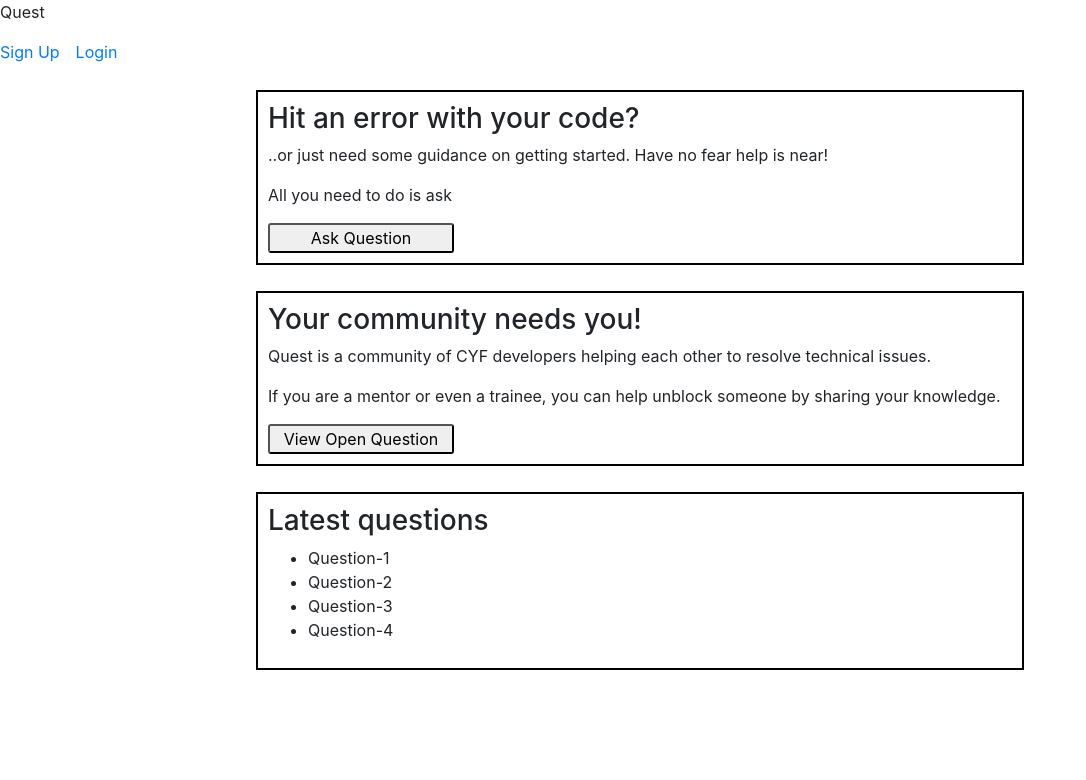
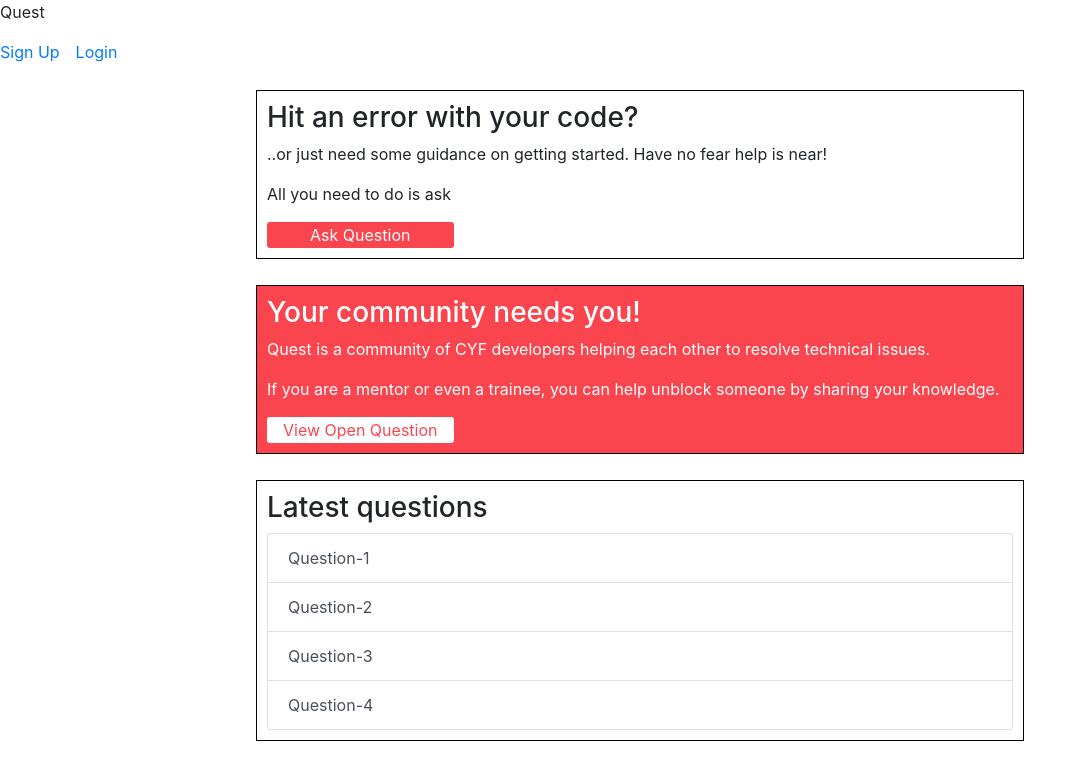
Before and after one commit to ATedy/wm2-q-and-a, a React (Create React App) app in the folder client/: page / in a window 1280 px wide. Shown: the top 780 px of the page, without its empty margins (0-1086 px from the left). Built offline with nearby package versions, Linux system fonts and the light colour scheme; no server answers.

Commit message:
Home page CSS adde

```diff
--- a/client/src/pages/Home.css
+++ b/client/src/pages/Home.css
@@ -9,20 +9,34 @@
 .message:hover {
   background-color: yellow;
 }
-.sectionContainer{
+.sectionContainer {
   margin: 2% auto;
   width: 60%;
-    border: 2px solid black;
+  border: 1px solid black;
   padding: 10px;
 }
-.sectionContainer button{
+.sectionContainer button {
   width: 25%;
   border-radius: 3px;
 }
 
+section button {
+  background-color: #fb454e;
+  color: white;
+  border: none;
+}
 
+section:nth-child(2) {
+  background-color: #fb454e;
+  color: white;
+}
+section:nth-child(2) button {
+   color: #fb454e;
+    background-color: white;
+  }
 
-.loginContainer, .signUpContainer{
+.loginContainer,
+.signUpContainer {
   width: 30%;
   text-align: center;
   margin: 7% auto;
@@ -30,13 +44,13 @@
   border: 1px solid black;
 }
 
-.loginForm, .signUpForm{
-
+.loginForm,
+.signUpForm {
   display: flex;
   flex-direction: column;
 }
 
-  form input {
+form input, form button {
   height: 2em;
   margin: 0.5em;
   border-radius: 3px;
--- a/client/src/pages/Home.js
+++ b/client/src/pages/Home.js
@@ -48,11 +48,11 @@ export function Home() {
 				</section>
 				<section className="sectionContainer">
 					<h3>Latest questions</h3>
-					<ul>
-						<li>Question-1</li>
-						<li>Question-2</li>
-						<li>Question-3</li>
-						<li>Question-4</li>
+					<ul className="list-group">
+						<li className="list-group-item list-group-item-action">Question-1</li>
+						<li className="list-group-item list-group-item-action">Question-2</li>
+						<li className="list-group-item list-group-item-action">Question-3</li>
+						<li className="list-group-item list-group-item-action">Question-4</li>
 					</ul>
 				</section>
 			</div>
--- a/client/src/pages/SignUp.js
+++ b/client/src/pages/SignUp.js
@@ -7,9 +7,9 @@ const Login = () => (
       <p>
         Join the community to Ask and Answer questions from fellow developers
       </p>
-      <input type="text" placeholder="Username" required />
-      <input type="text" placeholder="Email" required />
-      <input type="Password" placeholder="password" required />
+      <input type="text" placeholder="Username"  />
+      <input type="text" placeholder="Email"  />
+      <input type="Password" placeholder="password"  />
       <input type="submit" value="Sign Up" />
     </form>
     <p>
```
Also changed, not shown: client/src/App.js (+6 -2 lines). Lines whose indentation alone changed are shown as unchanged.
